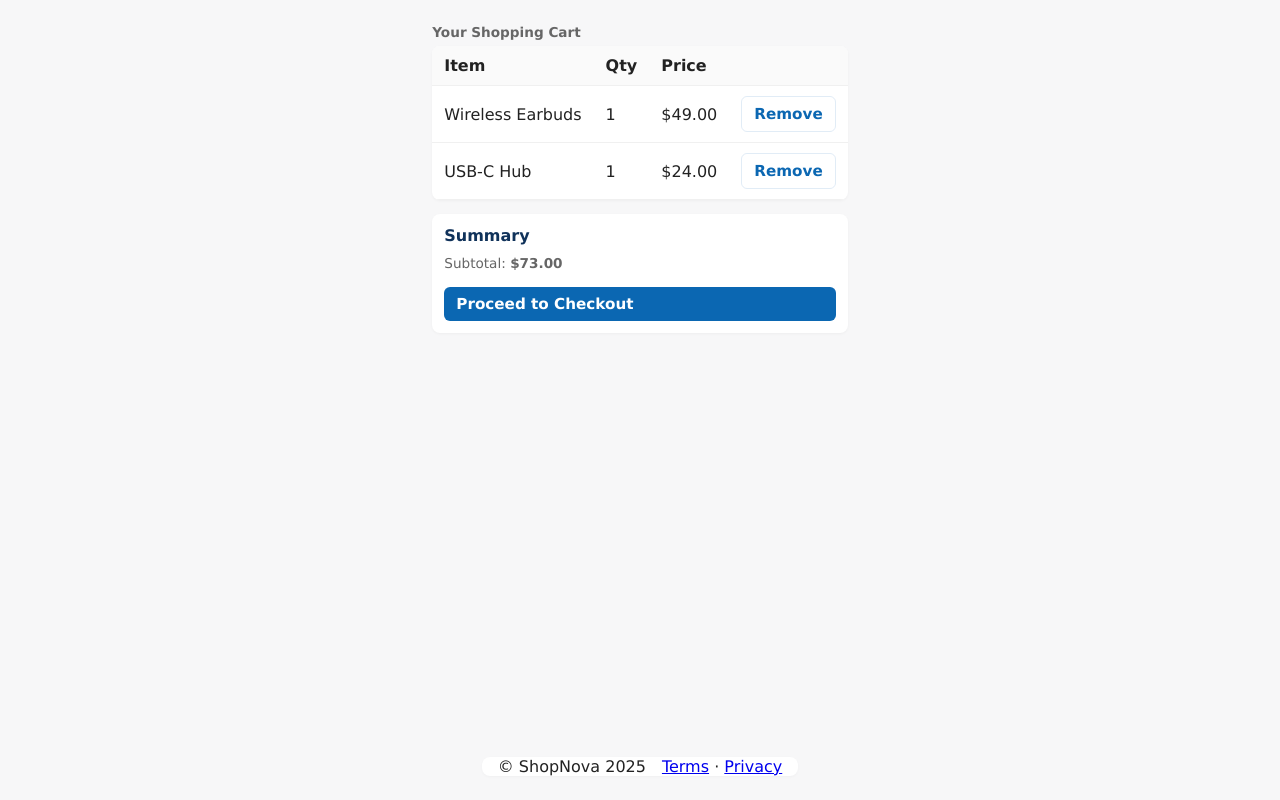
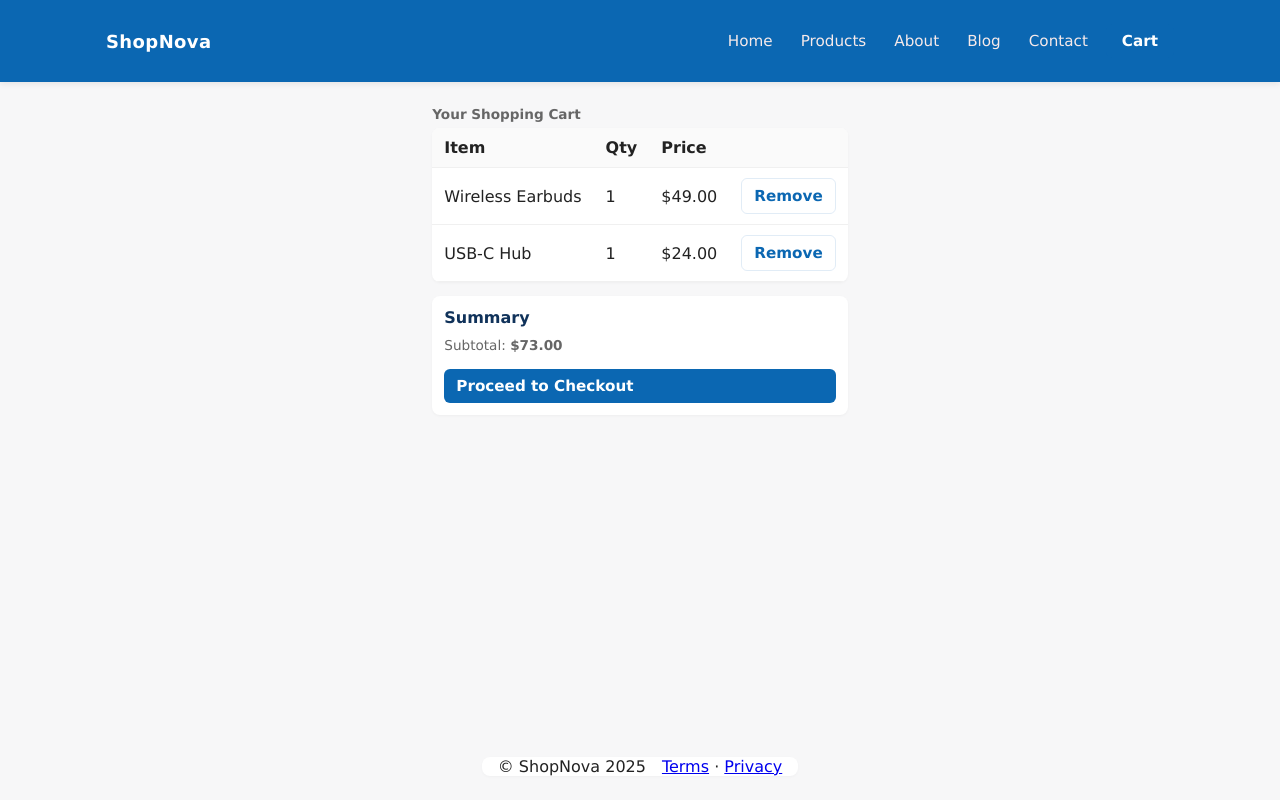
Before and after one commit to Saiful-Rasel/shopNova, a plain HTML site: page cart.html in a window 1280 px wide. Drawn offline with Linux system fonts and the light colour scheme.

Commit message:
all code push

```diff
--- a/cart.html
+++ b/cart.html
@@ -7,7 +7,21 @@
   <link rel="stylesheet" href="styles.css" />
 </head>
 <body>
-
+ <header class="header">
+    <div class="container">
+      <div class="brand">ShopNova</div>
+      <nav class="nav" aria-label="Main navigation">
+        <ul>
+          <li><a href="index.html">Home</a></li>
+          <li><a href="products.html">Products</a></li>
+          <li><a href="about.html">About</a></li>
+          <li><a href="blog.html">Blog</a></li>
+          <li><a href="contact.html">Contact</a></li>
+          <li><a href="cart.html" class="btn">Cart</a></li>
+        </ul>
+      </nav>
+    </div>
+  </header>
 
   <main class="container">
     <h1 class="kicker">Your Shopping Cart</h1>
```
Also changed, not shown: about.html (+1 -1 lines), index.html (+1 -1 lines), images/logo.png (added).
